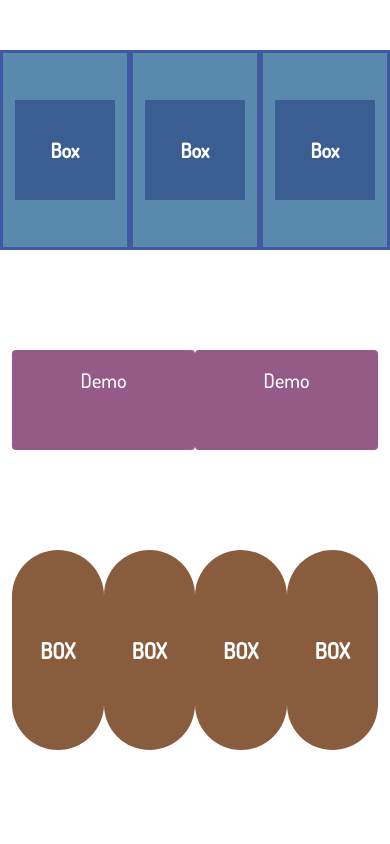
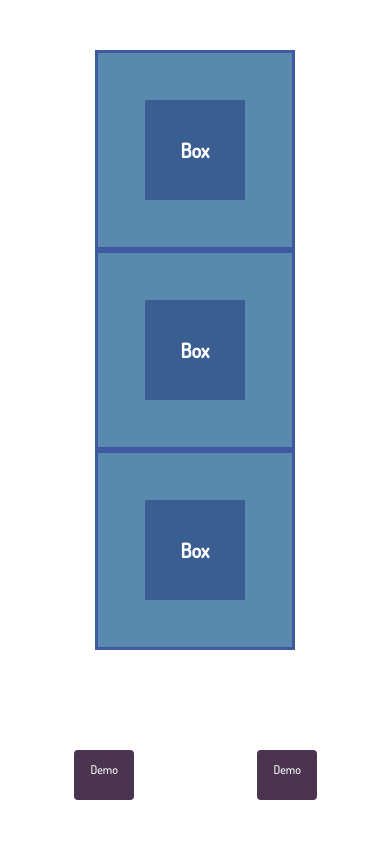
Before and after one commit to Zarina171717/position3, a plain HTML site: page index.html in a window 390 px wide. Shown: the top 844 px of the page. Drawn offline with nearby package versions, Linux system fonts and the light colour scheme.

Commit message:
responsive

```diff
--- a/_bluebox.sass
+++ b/_bluebox.sass
@@ -1,13 +1,22 @@
 #bluebox
     padding: 50px 0
     .box
+        display: flex
+        justify-content: center
+        justify-content: space-around
         .minibox
+            display: flex
+            justify-content: center
+            align-items: center
             border: 3px solid #3f59a2
             width: 200px
             height: 200px
             background-color: #5989ad
             font-weight: 600
             .miniminibox
+                display: flex
+                justify-content: center
+                align-items: center
                 background-color: #3a5d92
                 width: 100px
                 height: 100px
@@ -20,3 +29,33 @@
                     height: 150px
                     color: #ffff
                     font-size: 20px
+    @media screen and ( max-width: 800px )
+        .box
+            display: flex
+            flex-direction: column
+            align-items: center
+        .minibox
+            display: flex
+            justify-content: center
+            align-items: center
+            border: 3px solid #3f59a2
+            width: 200px
+            height: 200px
+            background-color: #5989ad
+            font-weight: 600
+            .miniminibox
+                display: flex
+                justify-content: center
+                align-items: center
+                background-color: #3a5d92
+                width: 100px
+                height: 100px
+                color: #ffff
+                font-size: 20px
+                transition: 1s
+                &:hover
+                    background-color: #3a5d92
+                    width: 150px
+                    height: 150px
+                    color: #ffff
+                    font-size: 20px
--- a/_brownbox.sass
+++ b/_brownbox.sass
@@ -1,7 +1,12 @@
 #brownbox
     padding: 50px 0
     .box
+        display: flex
+        justify-content: space-around
         .minibox
+            display: flex
+            justify-content: center
+            align-items: center
             font-size: 22px
             color: #ffff
             background-color: #895c3d
@@ -12,3 +17,14 @@
             transition: 1s
             &:hover
                 border-radius: 50px
+    @media screen and ( max-width: 800px )
+        .box
+            .minibox
+                font-size: 22px
+                color: #ffff
+                background-color: #ccc690
+                width: 50px
+                height: 50px
+                font-weight: 700
+                border-radius: 100px
+                transition: 1s
--- a/_purplebtn.sass
+++ b/_purplebtn.sass
@@ -1,15 +1,41 @@
 #purplebtn
     padding: 50px 0
     .box
+        display: flex
+        justify-content: space-around
         .btn
             border: 5px solid #965a88
             background-color: #965a88
-            font-size: 20px
+            font-size: 18px
             color: #ffff
             width: 200px
             height: 100px
-            padding: 10px
             transition: 1s
             &:hover
                 border: 5px solid #965a88
                 background-color: #55374e
+        @media screen and ( max-width: 800px )
+            .box
+                display: flex
+                justify-content: space-around
+            .btn
+                border: 5px solid #7772db
+                background-color: #7772db
+                font-size: 18px
+                color: #ffff
+                width: 100px
+                height: 50px
+                transition: 1s
+        @media screen and ( max-width: 500px )
+            .box
+                display: flex
+                flex-direction: column
+                align-items: center
+            .btn
+                border: 5px solid #4a3450
+                background-color: #4a3450
+                font-size: 12px
+                color: #ffff
+                width: 60px
+                height: 50px
+                transition: 1s
--- a/index.html
+++ b/index.html
@@ -24,19 +24,19 @@
         <section id="bluebox">
             <div class="row">
                 <div class="col-md-12">
-                    <div class="box d-flex justify-content-center justify-content-around">
-                        <div class="minibox d-flex justify-content-center align-items-center">
-                            <div class="miniminibox d-flex justify-content-center align-items-center">
+                    <div class="box">
+                        <div class="minibox">
+                            <div class="miniminibox">
                                 Box
                             </div>
                         </div>
-                        <div class="minibox d-flex justify-content-center align-items-center">
-                            <div class="miniminibox d-flex justify-content-center align-items-center">
+                        <div class="minibox">
+                            <div class="miniminibox">
                                 Box
                             </div>
                         </div>
-                        <div class="minibox d-flex justify-content-center align-items-center">
-                            <div class="miniminibox d-flex justify-content-center align-items-center">
+                        <div class="minibox">
+                            <div class="miniminibox">
                                 Box
                             </div>
                         </div>
@@ -48,7 +48,7 @@
             <div class="container">
                 <div class="row">
                     <div class="col-md-12">
-                        <div class="box d-flex justify-content-around">
+                        <div class="box text-center">
                             <div class="btn">
                                 Demo
                             </div>
@@ -64,17 +64,17 @@
             <div class="container">
                 <div class="row">
                     <div class="col-md-12">
-                        <div class="box d-flex justify-content-around">
-                            <div class="minibox d-flex justify-content-center align-items-center">
+                        <div class="box">
+                            <div class="minibox">
                                 BOX
                             </div>
-                            <div class="minibox d-flex justify-content-center align-items-center">
+                            <div class="minibox">
                                 BOX
                             </div>
-                            <div class="minibox d-flex justify-content-center align-items-center">
+                            <div class="minibox">
                                 BOX
                             </div>
-                            <div class="minibox d-flex justify-content-center align-items-center">
+                            <div class="minibox">
                                 BOX
                             </div>
                         </div>
```
Also changed, not shown: style.css, 1 other file.
